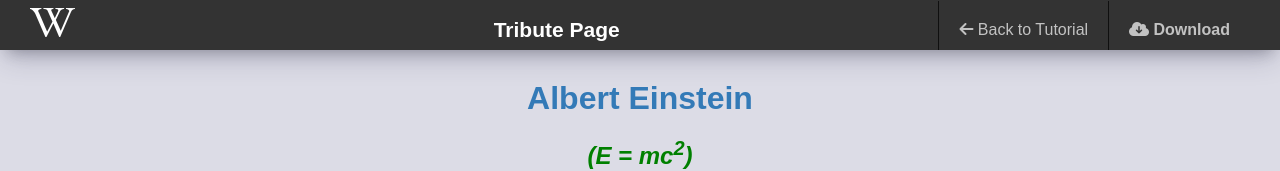
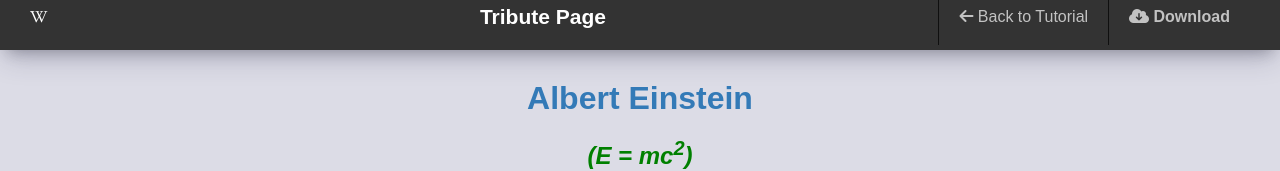
Before and after one commit to Niranjan-A/albert-einstein-tribute-page-cloning-practice, a plain HTML site: page index.html in a window 1280 px wide. Shown: the top 171 px of the page. Drawn offline with Linux system fonts and the light colour scheme.

Commit message:
Update index.html

```diff
--- a/index.html
+++ b/index.html
@@ -15,9 +15,7 @@
 <body>
   <header>
     <nav>
-      <div class="logo">
         <i class="fa-brands fa-wikipedia-w"></i>
-      </div>
       <h1>Tribute Page</h1>
       <ul>
         <li><a href="https://www.codeseek.co/vaibhavmittal18/tribute-page-KgWxyq"><i class="fa-solid fa-arrow-left"></i> Back to Tutorial</a></li>
```
